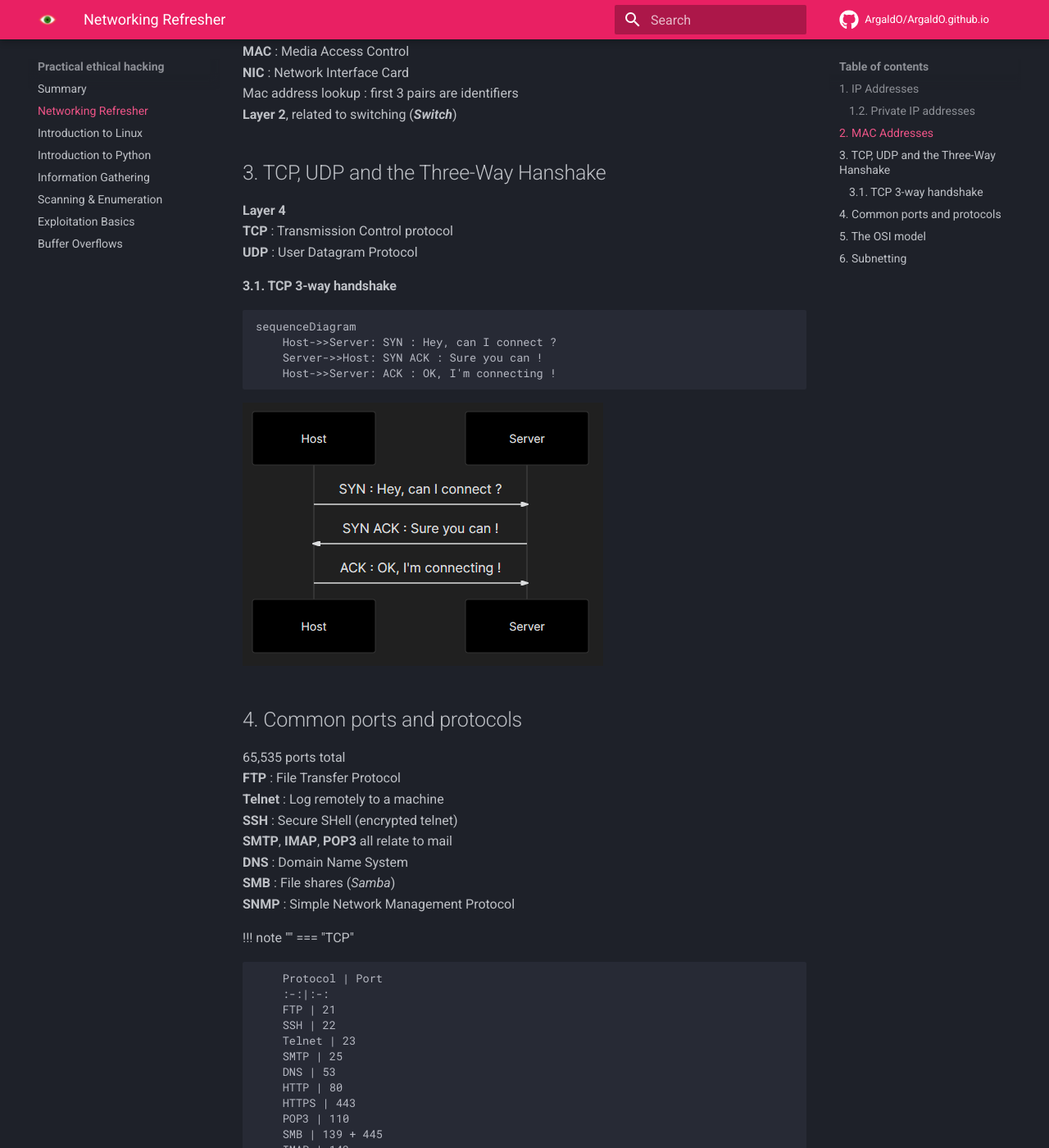
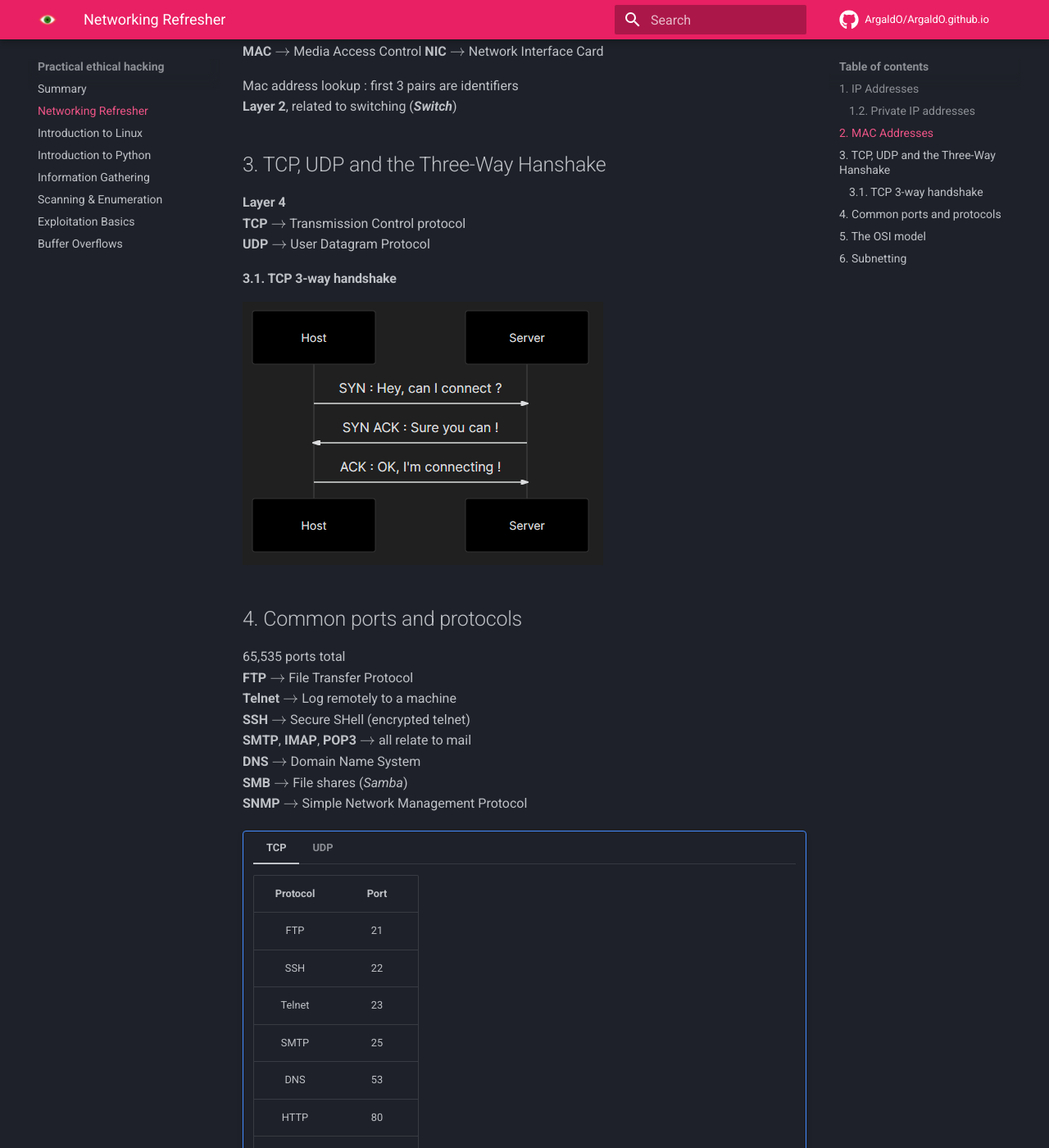
Before and after one commit to Argald0/Argald0.github.io, an MkDocs documentation site: the page built from docs/practical_ethical_hacking/peh-networking.md, in a window 1280 px wide and 1400 px high, scrolled down 759 px. Shown: the whole window at 82% size. Built offline with MkDocs 1.6.1 and Material for MkDocs 9.7.7, drawn with Linux system fonts in a browser that asks for light colours; comment, search, counter and statistics services are not loaded; some of the changed text lies outside the part shown.

Commit message:
Add extensions

````diff
--- a/docs/practical_ethical_hacking/peh-networking.md
+++ b/docs/practical_ethical_hacking/peh-networking.md
@@ -4,7 +4,7 @@
 
 Display IP address in Linux : `$ ifconfig`
 We communicate over **Layer 3**  (***Router***)
-**NAT** : Network Address Translation
+**NAT** $\to$ Network Address Translation
 
 ### 1.2. Private IP addresses
 
@@ -18,37 +18,39 @@ Class C|**192.168**.0.0 to 192.168.255.255|255.255.255.0|2,097,151|254
 
 ## 2. MAC Addresses
 
-**MAC** : Media Access Control
-**NIC** : Network Interface Card
+**MAC** $\to$ Media Access Control
+**NIC** $\to$ Network Interface Card
+
 Mac address lookup : first 3 pairs are identifiers
 **Layer 2**, related to switching (***Switch***)
 
 ## 3. TCP, UDP and the Three-Way Hanshake
 
 **Layer 4**
-**TCP** : Transmission Control protocol
-**UDP** : User Datagram Protocol
+**TCP** $\to$ Transmission Control protocol
+**UDP** $\to$ User Datagram Protocol
 
 #### 3.1. TCP 3-way handshake
-
+<!--
 ```mermaid
 sequenceDiagram
     Host->>Server: SYN : Hey, can I connect ?
     Server->>Host: SYN ACK : Sure you can !
     Host->>Server: ACK : OK, I'm connecting !
 ```
+-->
 ![3way-handshake](images/3way-handshake-mermaid.png)
 
 ## 4. Common ports and protocols
 
 65,535 ports total
-**FTP** : File Transfer Protocol
-**Telnet** : Log remotely to a machine
-**SSH** : Secure SHell (encrypted telnet)
-**SMTP**, **IMAP**, **POP3** all relate to mail
-**DNS** :  Domain Name System
-**SMB** : File shares (*Samba*)
-**SNMP** : Simple Network Management Protocol
+**FTP** $\to$ File Transfer Protocol
+**Telnet** $\to$ Log remotely to a machine
+**SSH** $\to$ Secure SHell (encrypted telnet)
+**SMTP**, **IMAP**, **POP3** $\to$ all relate to mail
+**DNS** $\to$ Domain Name System
+**SMB** $\to$ File shares (*Samba*)
+**SNMP** $\to$ Simple Network Management Protocol
 
 !!! note ""
     === "TCP"
@@ -77,18 +79,18 @@ sequenceDiagram
 
 ## 5. The OSI model
 
-1. **Physical** - data, cables, cat6
-2. **Data** - Switching, MAC addresses
-3. **Network** - IP addresses, routing
-4. **Transport** - TCP/UDP
-5. **Session** - session management
-6. **Presentation** - WMV, JPEG, MOV
-7. **Application** - HTTP, SMTP
+1. **Physical** $\to$ data, cables, cat6
+2. **Data** $\to$ Switching, MAC addresses
+3. **Network** $\to$ IP addresses, routing
+4. **Transport** $\to$ TCP/UDP
+5. **Session** $\to$ session management
+6. **Presentation** $\to$ WMV, JPEG, MOV
+7. **Application** $\to$ HTTP, SMTP
 
 ## 6. Subnetting
 
 Subnetting Cybermentor Excel [Cheatsheet](files/Subnet-Guide.xlsx)
 
-Link to [IP Address Guide](<https://ipaddressguide.com>)
+Link to site [IP Address Guide](<https://ipaddressguide.com>)
 
 ![Cyber Mentor Subnetting](images/peh-subnetting-cheatsheet.JPG)
--- a/mkdocs.yml
+++ b/mkdocs.yml
@@ -3,6 +3,7 @@ site_author: Argald0
 site_url: https://Argald0.github.io/
 repo_url: https://github.com/Argald0/Argald0.github.io
 repo_name: ArgaldO/ArgaldO.github.io
+copyright: Copyright &copy; 2021 Argald0
 site_description: This project will be my MkDocs knowledge database, where I store my notes, useful commands, articles, reports, write-ups (I hope)... In fact, everything I find around, so I can access it fast and easy.
 extra:
   generator: false
@@ -18,13 +19,35 @@ theme:
     repo: fontawesome/brands/github
   features:
     - navigation.tabs
+    - header.autohide
 
+
+
+extra:
+  social:
+    - icon: fontawesome/brands/twitter
+      link: https://twitter.com/0x4rg41d0
+      name: My humble twitter
+    - icon: fontawesome/brands/github
+      link: https://github.com/Argald0
+      name: Github
+    - icon: fontawesome/solid/paper-plane
+      link: mailto:78689575+Argald0@users.noreply.github.com
+      name: Mail
 
 
 
 plugins:
   - search
   - awesome-pages
+
+
+
+extra_javascript:
+  - javascripts/config.js
+  - https://polyfill.io/v3/polyfill.min.js?features=es6
+  - https://cdn.jsdelivr.net/npm/mathjax@3/es5/tex-mml-chtml.js
+
 
 
 
@@ -36,3 +59,18 @@ markdown_extensions:
   - pymdownx.emoji:
       emoji_index: !!python/name:materialx.emoji.twemoji
       emoji_generator: !!python/name:materialx.emoji.to_svg
+  - pymdownx.tilde
+  - pymdownx.tabbed
+  - pymdownx.superfences
+  - pymdownx.arithmatex:
+      generic: true
+  - admonition
+  - pymdownx.details
+  - attr_list
+  - def_list
+  - pymdownx.keys
+  - pymdownx.snippets
+  - pymdownx.inlinehilite
+  - pymdownx.highlight:
+      linenums_style: pymdownx.inline
+  - pymdownx.critic
````
Also changed, not shown: docs/index.md (+4 -1 lines), docs/md_cheatsheet.md (+46 -141 lines), 1 other file.
